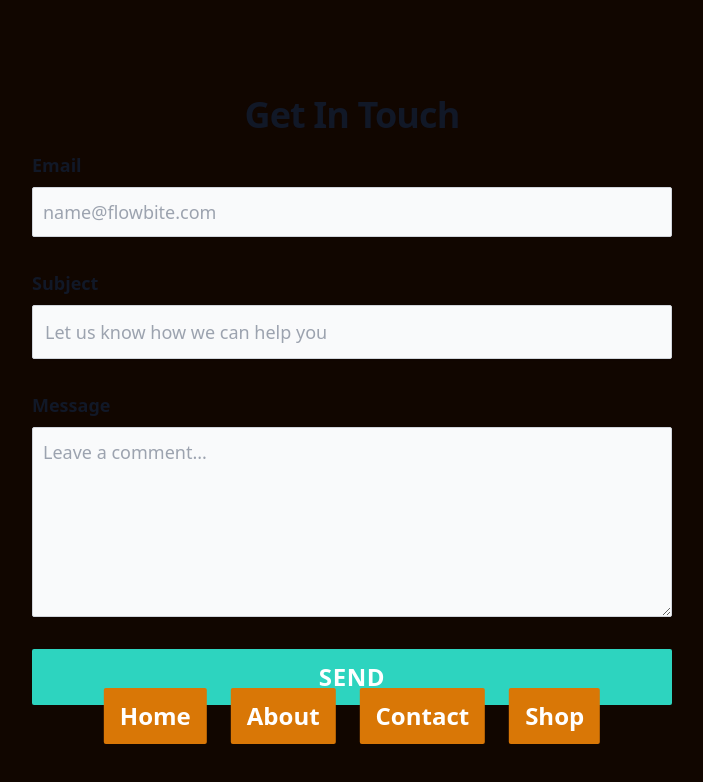
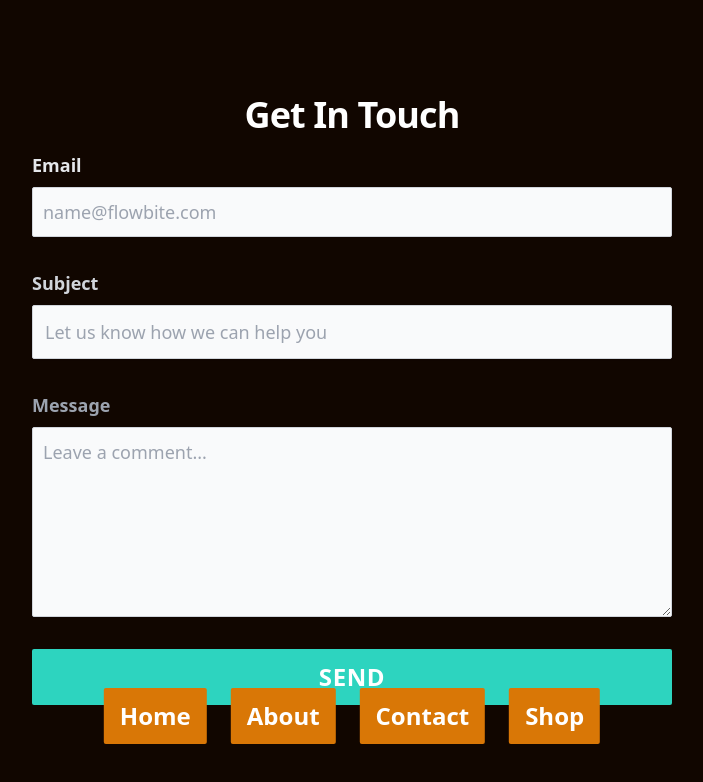
Before and after one commit to michaelsynan/lart, a Nuxt app: page /contact in a window 1280 px wide. Shown: the top 782 px of the page, without its empty margins (288-991 px from the left). Built offline with nearby package versions, Linux system fonts and the light colour scheme; a web font is replaced by a local one.

Commit message:
Removed color mode

```diff
--- a/assets/css/main.css
+++ b/assets/css/main.css
@@ -1,3 +1,13 @@
+@tailwind base;
+@tailwind components;
+@tailwind utilities;
+
+@layer base {
+    body {
+        @apply bg-gray-900 text-gray-200 leading-normal h-screen;
+    }
+}
+
 @font-face {
   font-family: 'Dortmund';
   src: url('/assets/fonts/Dortmund-ExtraBold.otf') format('opentype');
--- a/nuxt.config.ts
+++ b/nuxt.config.ts
@@ -6,7 +6,6 @@ export default defineNuxtConfig({
     '@vueuse/nuxt',
     '@unocss/nuxt',
     '@pinia/nuxt',
-    '@nuxtjs/color-mode',
     '@vite-pwa/nuxt',
   ],
   experimental: {
@@ -22,11 +21,6 @@ export default defineNuxtConfig({
     '@unocss/reset/tailwind.css',
     '~/assets/css/main.css'
   ],
-
-  colorMode: {
-    classSuffix: '',
-  },
-
   nitro: {
     esbuild: {
       options: {
--- a/package.json
+++ b/package.json
@@ -18,7 +18,6 @@
     "@iconify-json/carbon": "^1.1.21",
     "@iconify-json/twemoji": "^1.1.12",
     "@nuxt/devtools": "^0.8.5",
-    "@nuxtjs/color-mode": "^3.3.0",
     "@pinia/nuxt": "^0.4.11",
     "@unocss/eslint-config": "^0.56.4",
     "@unocss/nuxt": "^0.56.4",
--- a/pages/contact.vue
+++ b/pages/contact.vue
@@ -9,18 +9,18 @@ definePageMeta({
   <div class="relative flex flex-col items-center justify-center h-screen">
 <section class="align-left">
   <div class="px-4 mx-auto max-w-screen-xl w-2xl">
-      <h2 class="mb-4 text-4xl tracking-tight font-extrabold text-center text-gray-900 dark:text-white">Get In Touch</h2>
+      <h2 class="mb-4 text-4xl tracking-tight font-extrabold text-center text-white">Get In Touch</h2>
       <form action="#" class="space-y-8 text-lg">
           <div>
-              <label for="email" class="block mb-2 text-gray-900 dark:text-gray-300 text-left font-bold">Email</label>
+              <label for="email" class="block mb-2 ttext-gray-300 text-left font-bold">Email</label>
               <input type="email" id="email" class="shadow-sm bg-gray-50 border border-gray-300 text-gray-900  rounded-sm focus:ring-primary-500 focus:border-primary-500 block w-full p-2.5 dark:bg-gray-700 dark:border-gray-600 dark:placeholder-gray-400 dark:text-white dark:focus:ring-primary-500 dark:focus:border-primary-500 dark:shadow-sm-light" placeholder="name@flowbite.com" required>
           </div>
           <div>
-              <label for="subject" class="block mb-2  font-bold text-gray-900 dark:text-gray-300 text-left">Subject</label>
+              <label for="subject" class="block mb-2  font-bold text-gray-300 text-left">Subject</label>
               <input type="text" id="subject" class="block p-3 w-full text-gray-900 bg-gray-50 rounded-sm border border-gray-300 shadow-sm focus:ring-primary-500 focus:border-primary-500 dark:bg-gray-700 dark:border-gray-600 dark:placeholder-gray-400 dark:text-white dark:focus:ring-primary-500 dark:focus:border-primary-500 dark:shadow-sm-light" placeholder="Let us know how we can help you" required>
           </div>
           <div class="sm:col-span-2">
-              <label for="message" class="block mb-2 font-bold text-gray-900 dark:text-gray-400 text-left">Message</label>
+              <label for="message" class="block mb-2 font-bold text-gray-400 text-left">Message</label>
               <textarea id="message" rows="6" class="block p-2.5 w-full text-gray-900 bg-gray-50 rounded-sm shadow-sm border border-gray-300 focus:ring-primary-500 focus:border-primary-500 dark:bg-gray-700 dark:border-gray-600 dark:placeholder-gray-400 dark:text-white dark:focus:ring-primary-500 dark:focus:border-primary-500" placeholder="Leave a comment..."></textarea>
           </div>
           <button type="submit" class="uppercase tracking-wide inline-flex justify-between w-full py-3 px-5 text-2xl font-bold text-center text-white rounded-sm bg-primary-700  hover:bg-primary-800 focus:ring-4 focus:outline-none focus:ring-primary-300 bg-teal dark:focus:ring-primary-800"><div class="w-full">Send</div>
```
Also changed, not shown: 1 other file (tests, documents, lock files or other folders).
